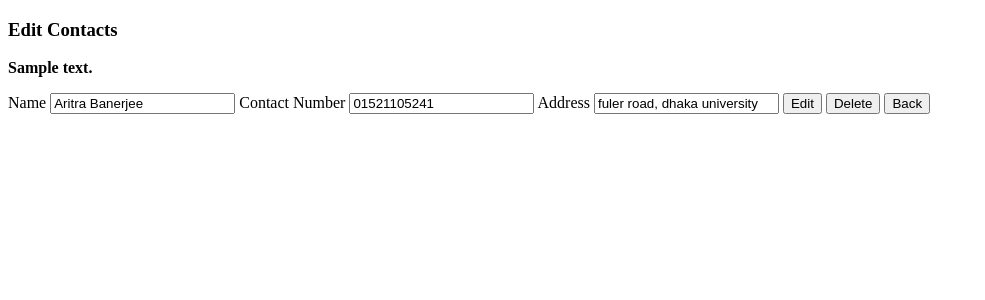
After one commit to oritro77/interconnection_django, a Django app: template api/v1/templates/v1/edit_contacts.html in a window 1280 px wide. The commit adds this page. Shown: the top 300 px of the page, without its empty margins (0-985 px from the left). Run offline with Django 3.2, Linux system fonts and the light colour scheme; data comes from the database, SQL or seed files in the repository; both versions use the stored data as it was after the commit; the template is opened without the code that fills it: values that come from a table or form of the project are taken from there, most other values are stand-ins (such as "Sample title", 1, 10 or a date in 2020).

Commit message:
created views, templates to edit and delete contacts

```diff
--- a/api/v1/models.py
+++ b/api/v1/models.py
@@ -1,5 +1,6 @@
 from django.db import models
 
+#creating the model class Contacts
 class Contacts(models.Model):
     name = models.CharField(max_length=500)
     msisdn = models.CharField(max_length=11)
--- /dev/null
+++ b/api/v1/templates/v1/edit_contacts.html
@@ -0,0 +1,30 @@
+<!DOCTYPE html>
+<html lang="en">
+<head>
+    <meta charset="UTF-8">
+    <title>Title</title>
+</head>
+<body>
+    <h3>Edit Contacts</h3>
+    {% if success_message %}<p><strong>{{ success_message }}</strong></p>{% endif %}
+    {% if error_message %}<p><strong>{{ error_message }}</strong></p>{% endif %}
+    {% if contact %}
+        <form action = "{% url 'v1:edit_contact' %}" method="post">
+        {% csrf_token %}
+        <input type="hidden" name="id" value="{{ contact.id }}">
+        <label for="name">Name</label>
+        <input type="text" id="name" name="name" value="{{ contact.name }}">
+        <label for="msisdn">Contact Number</label>
+        <input type="text" id="msisdn" name="msisdn" value="{{ contact.msisdn }}">
+        <label for="address">Address</label>
+        <input type="text" id="address" name="address" value="{{ contact.address }}">
+        <input type="submit" name="edit" value="Edit" />
+        <input type="submit" name="delete" value="Delete" />
+        <input type="submit" name="back" value="Back" />
+    </form>
+    {% else %}
+        <p>No contacts are available.</p>
+    {% endif %}
+
+</body>
+</html>
--- a/api/v1/urls.py
+++ b/api/v1/urls.py
@@ -5,4 +5,7 @@ app_name = "v1"
 
 urlpatterns = [ url(r'^$', views.index, name='index'),
                 url(r'^v1/create_contacts$', views.create_contacts, name='create_contacts'),
-                url(r'^v1/contact$', views.show_contacts, name='contacts'),]
+                url(r'^v1/contact$', views.show_contacts, name='contacts'),
+                url(r'^v1/contact/(?P<contact_id>[0-9]+)/$', views.contact_edit_page, name='contacts_edit_page'),
+                url(r'^v1/edit_contact$', views.edit_contact, name='edit_contact')
+                ]
```
Also changed, not shown: api/v1/templates/v1/contacts.html (+6 -1 lines), api/v1/views.py (+33 -1 lines), api/db.sqlite3.
